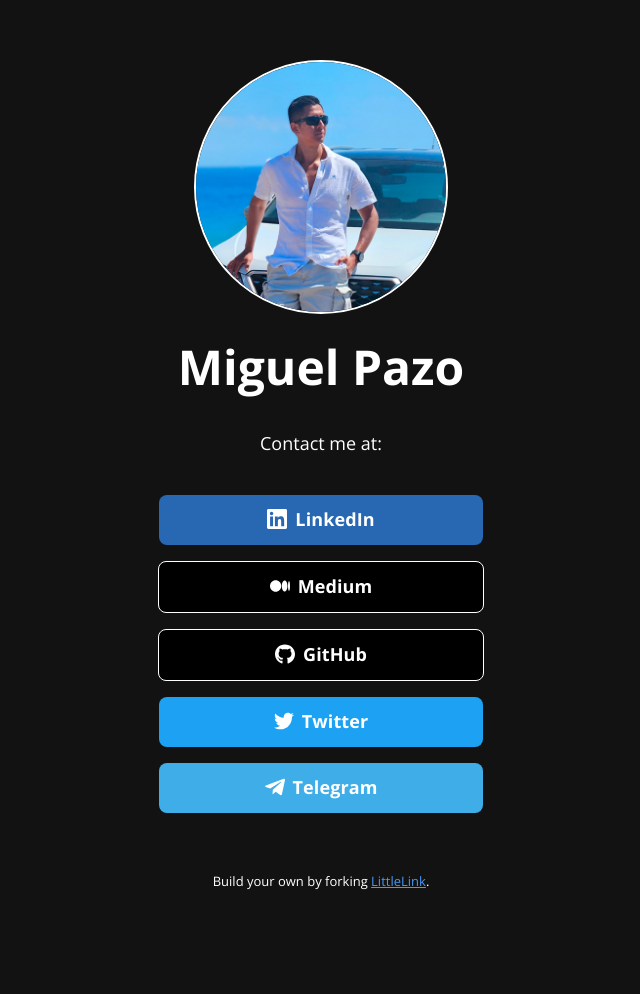
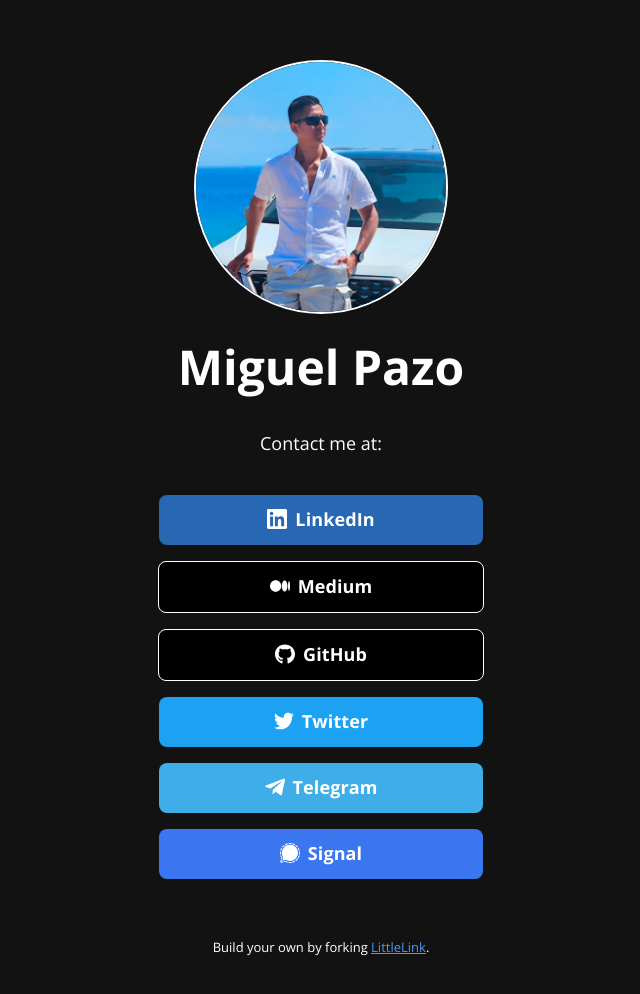
Before and after one commit to MiguelPazo/personal_website, a plain HTML site: page index.html in a window 1280 px wide. Shown: the whole page, without its empty margins (319-959 px from the left). Before the commit the page ends 933 px from the top, so only its background shows below. Drawn offline with Linux system fonts and the light colour scheme.

Commit message:
signal link added

```diff
--- a/index.html
+++ b/index.html
@@ -56,6 +56,11 @@
                 <img class="icon" src="images/icons/telegram.svg" alt="">Telegram
             </a><br>
 
+            <a class="button button-signal" href="https://signal.me/#eu/I2NjvihZx2T7Mdu4j25_CmeKmdiA_rDHFGtH5fonklF7G-_o2PVMpaeWYtWyR-Ml" target="_blank" rel="noopener"
+               role="button">
+                <img class="icon" src="images/icons/signal.svg" alt="Signal Logo">Signal
+            </a><br>
+
             <p class="footer">Build your own by forking <a href="https://littlelink.io" target="_blank" rel="noopener"
                                                            role="button">LittleLink</a>.
             </p>
```
